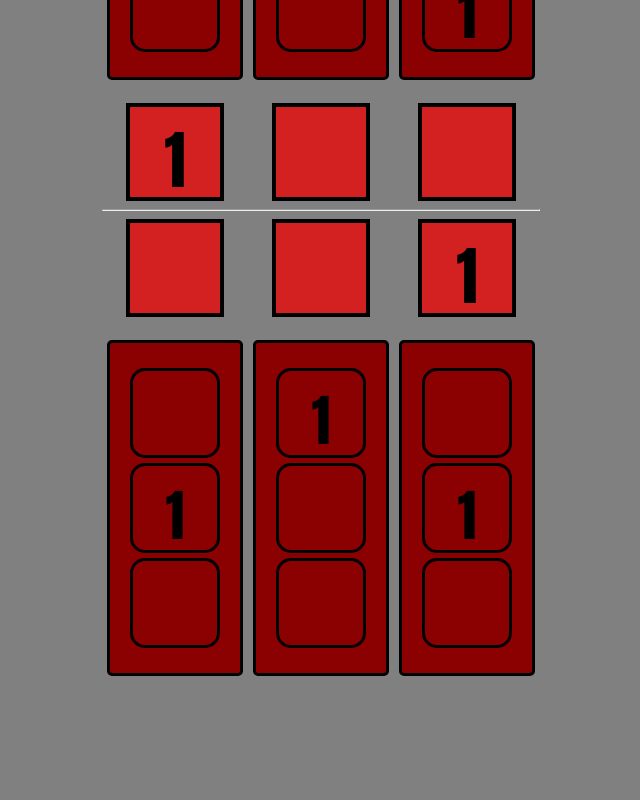
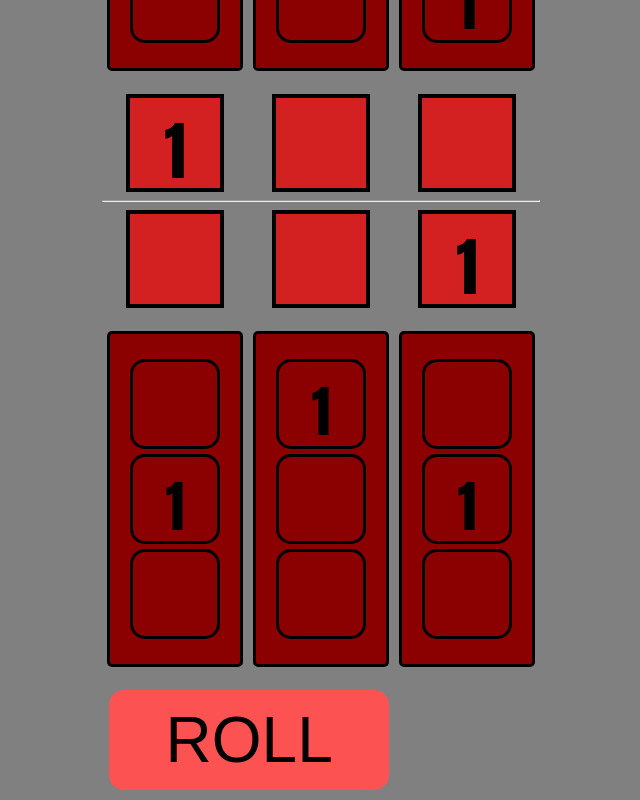
Before and after one commit to BFTae/Knucklebones, a Vue app: page / in a window 1280 px wide. Shown: the part 190-990 px from the top of the page, without its empty margins (319-959 px from the left). Before the commit the page ends 889 px from the top, so only its background shows below. Built offline with nearby package versions, Linux system fonts and the light colour scheme.

Commit message:
Create Roll.vue

```diff
--- a/src/App.vue
+++ b/src/App.vue
@@ -1,14 +1,16 @@
 <template>
 <div id="background">
+<roll/>
 <br>
-<player-board :grid="grid1" :id="id0"/>
+<player-board :grid="grid1" :id="id0" @put-die="reciveEmit"/>
 <br>
 <column-points :columns="points1"/>
 <hr>
 <column-points :columns="points2"/>
 <br>
-<player-board :grid="grid2" :id="id1"/>
+<player-board :grid="grid2" :id="id1" @put-die="reciveEmit"/>
 <br>
+<roll/>
 </div>
 </template>
 
@@ -23,6 +25,11 @@ export default{
             id0:0,
             id1:1
         }
+    },
+    methods:{
+        reciveEmit(pos){
+            console.log("grid"+pos[0]+" col"+pos[1]+" row"+pos[2])
+        }
     }
 }
 </script>
--- a/src/components/PlayerBoard.vue
+++ b/src/components/PlayerBoard.vue
@@ -1,14 +1,15 @@
 <template>
 <div id="wrapper"><div class="column" v-for="(col,x) in grid">
     <div class="row" v-for="(row,y) in col" >
-        <div v-if="row" @click="hello(x,y)">{{ row }}</div>
-        <div style="height: 100%;width: 100%;" v-else @click="hello(x,y)"></div>
+        <div v-if="row" @click="dieHere(x,y)">{{ row }}</div>
+        <div style="height: 100%;width: 100%;" v-else @click="dieHere(x,y)"></div>
     </div>
 </div></div>
 </template>
 
 <script>
 export default{
+    emits:['put-die'],
     props:{
         grid : {
             type: Array,
@@ -20,8 +21,8 @@ export default{
         }
     },
     methods:{
-        hello(x,y){
-            console.log("siema"+this.id+x+y)
+        dieHere(x,y){
+            this.$emit('put-die',[this.id,x,y])
         }
     }
 }
--- /dev/null
+++ b/src/components/Roll.vue
@@ -0,0 +1,31 @@
+<template>
+<button @click="roll()">ROLL</button>
+</template>
+
+<script>
+export default{
+    methods:{
+        roll(){
+
+        }
+    }
+}
+</script>
+
+<style>
+button{
+    width: 64%;
+    height: 100px;
+    margin-left: 7px;
+    margin-bottom: 10px;
+    font-size: 400%;
+    background-color: rgb(252, 82, 82);
+    transition: 0.3s;
+    border: 0px white;
+    border-radius: 15px;
+}
+button:hover{
+    border: solid white 1px;
+    box-shadow: 0px 0px 20px white;
+}
+</style>
--- a/src/main.js
+++ b/src/main.js
@@ -4,8 +4,10 @@ import { createApp } from 'vue'
 import App from './App.vue'
 import PlayerBoard from './components/PlayerBoard.vue'
 import ColumnPoints from './components/ColumnPoints.vue'
+import Roll from './components/Roll.vue'
 
 const app = createApp(App)
 app.component('player-board',PlayerBoard)
 app.component('column-points',ColumnPoints)
+app.component('roll',Roll)
 app.mount('#app')
```
